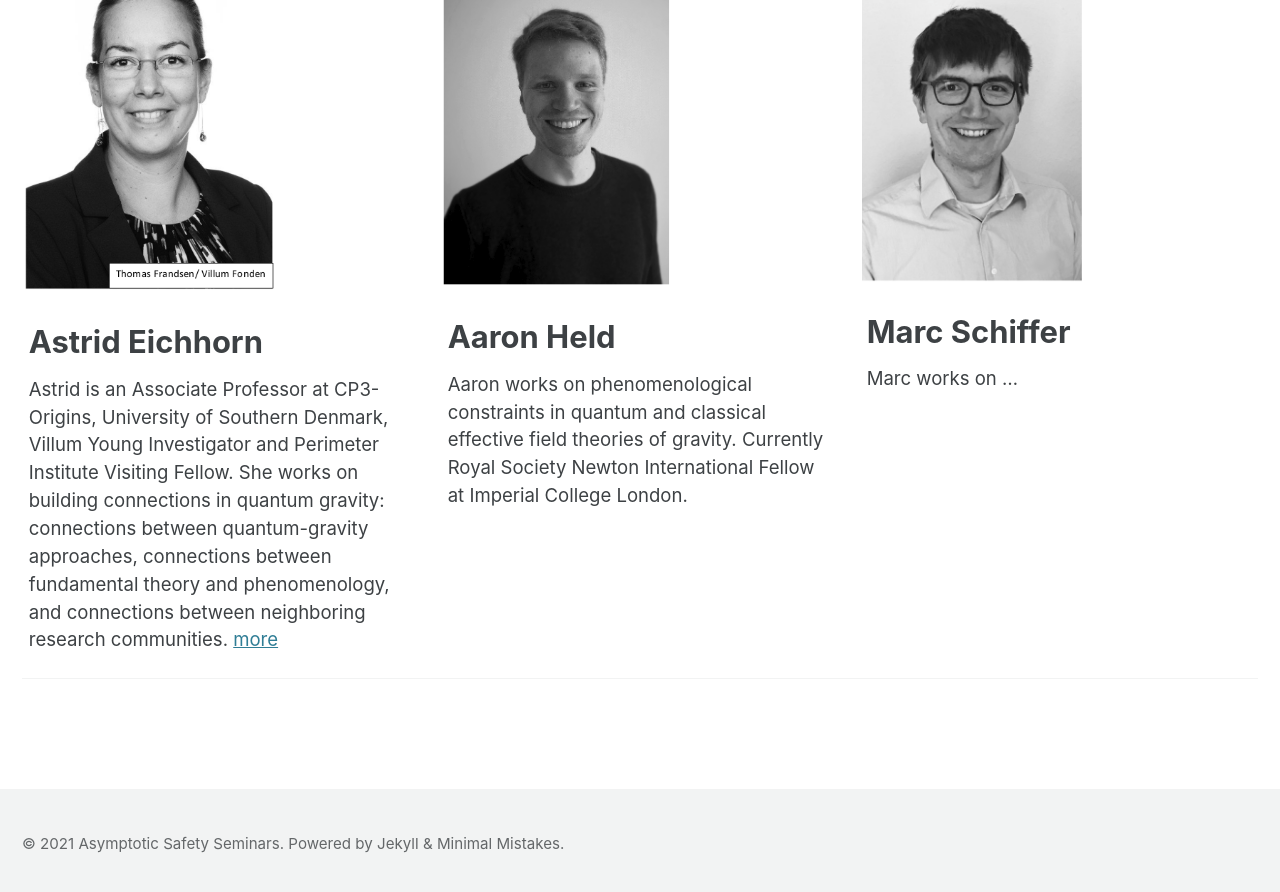
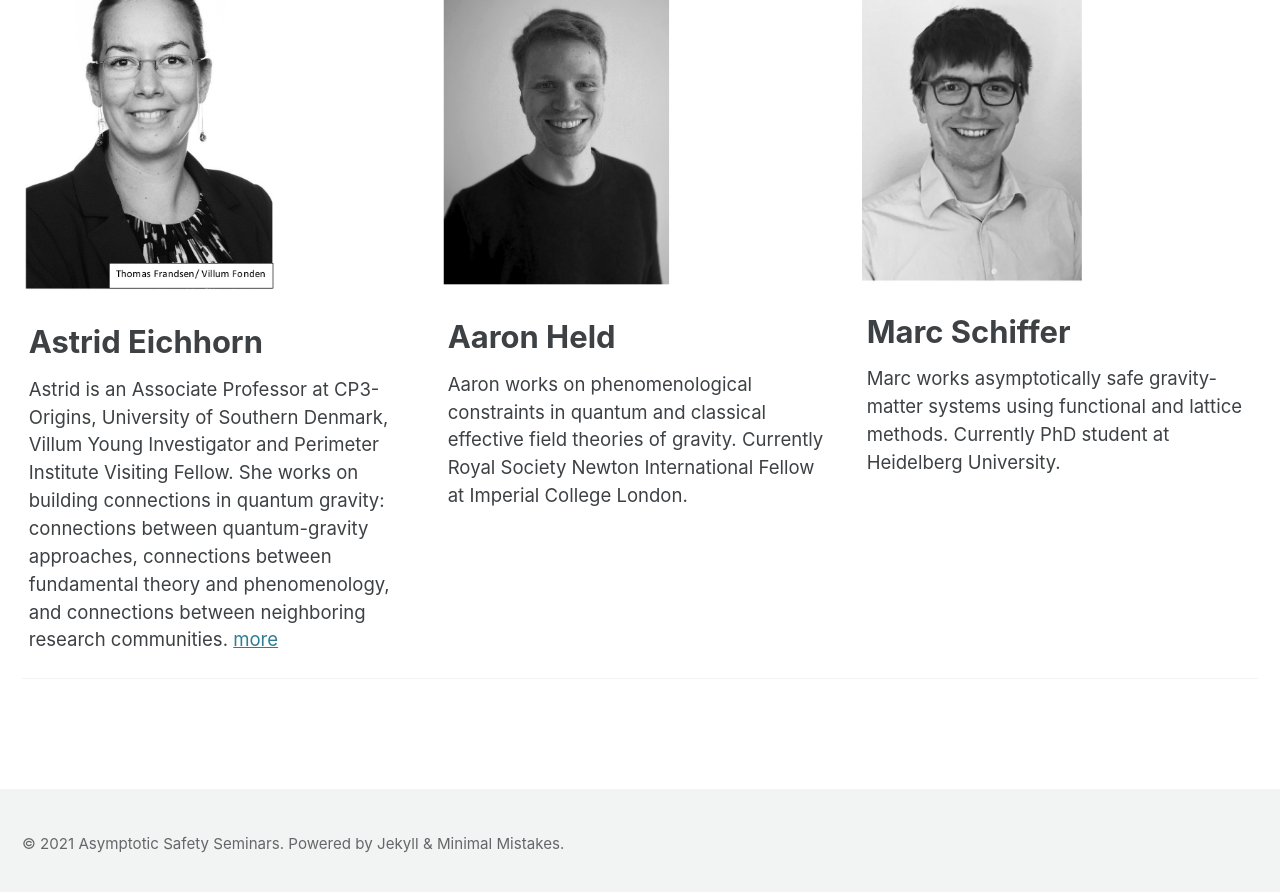
Before and after one commit to aaron-hd/as-website, a Jekyll site: the page built from index.md, in a window 1280 px wide and 900 px high, scrolled down 997 px. Shown: the top 892 px of the window. Built offline with Jekyll 4.4.1, drawn with Linux system fonts in a browser that asks for light colours; cached includes are drawn as plain includes.

Commit message:
add Marc's description

```diff
--- a/index.md
+++ b/index.md
@@ -27,7 +27,7 @@ feature_row:
     excerpt: "Aaron works on phenomenological constraints in quantum and classical effective field theories of gravity. Currently Royal Society Newton International Fellow at Imperial College London."
   - image_path: /assets/images/marc.png
     title: "Marc Schiffer"
-    excerpt: "Marc works on ..."
+    excerpt: "Marc works asymptotically safe gravity-matter systems using functional and lattice methods. Currently PhD student at Heidelberg University."
 ---
 
 {% include feature_row id="intro" type="center" %}
```
Also changed, not shown: 2 other files.
